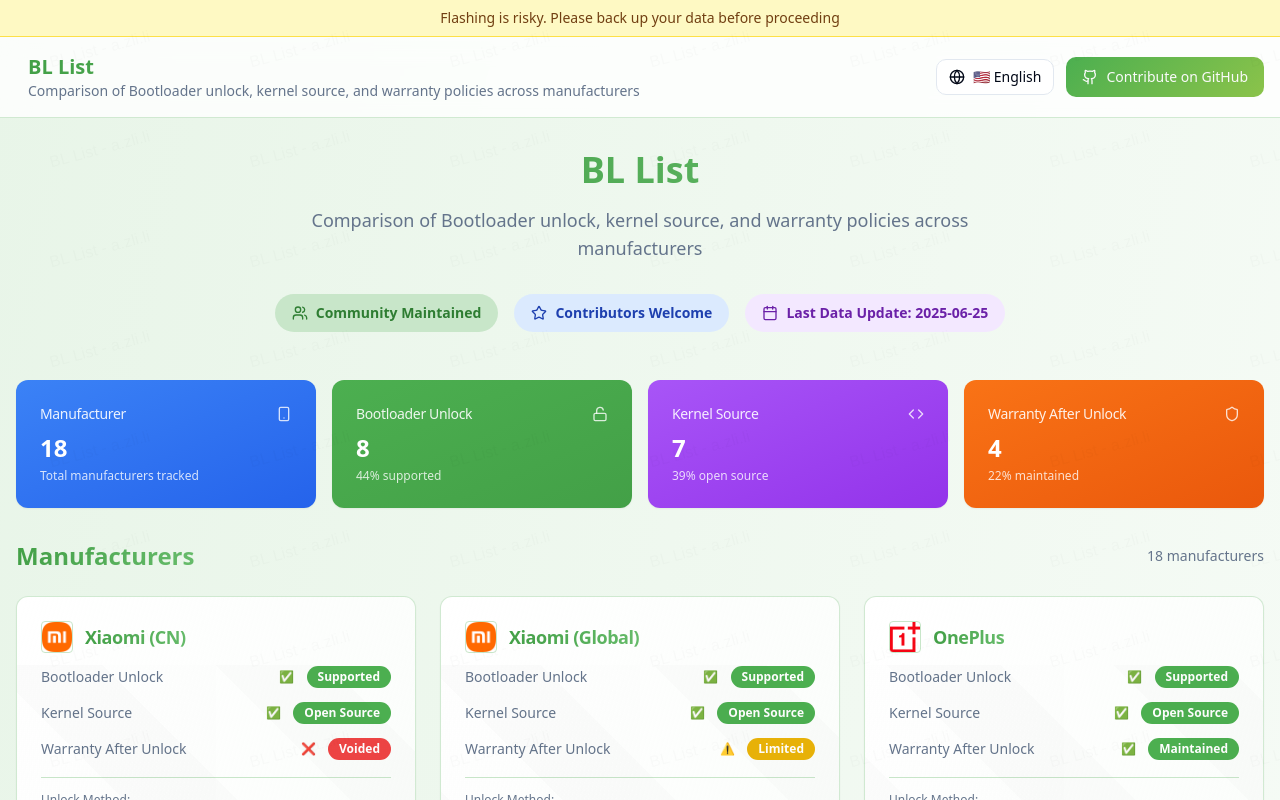
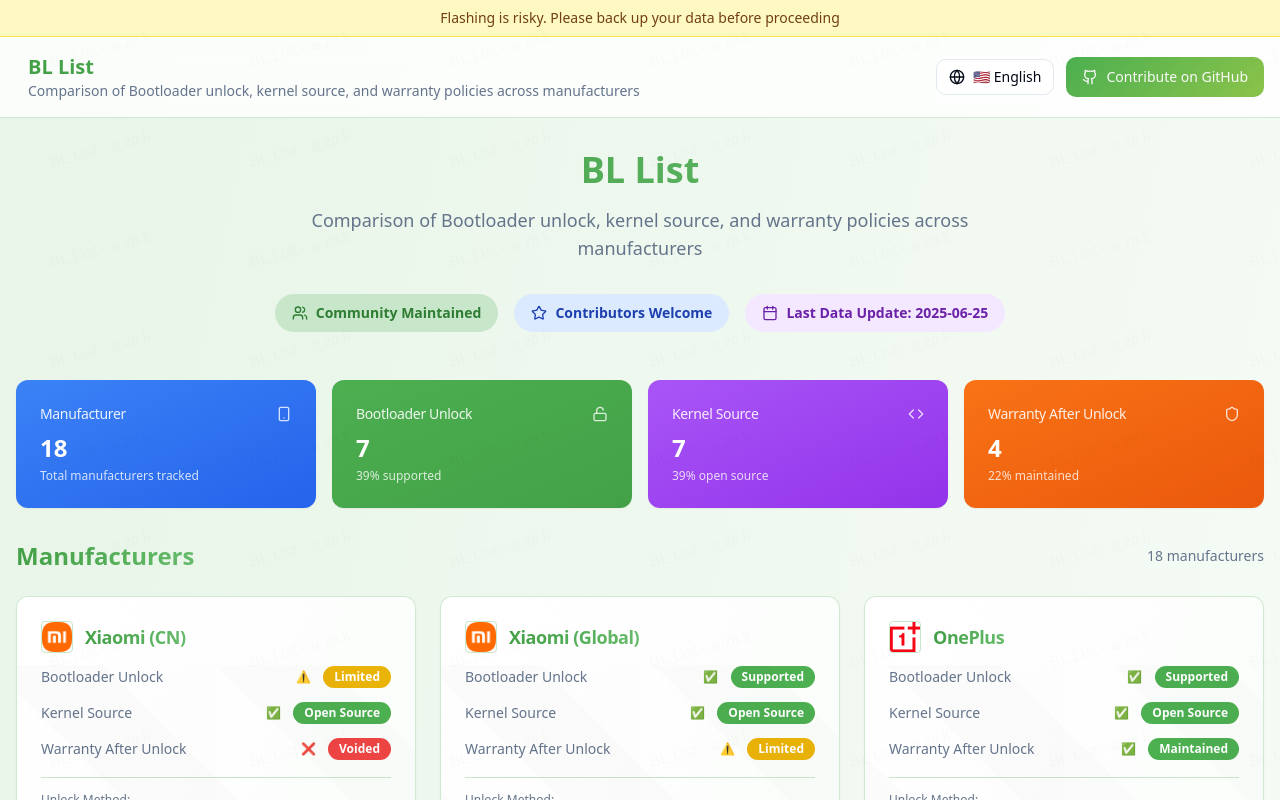
Before and after one commit to xuemian168/android-locker, a React (Vite) app: page / in a window 1280 px wide. Shown: the top 800 px of the page. Built offline with nearby package versions, Linux system fonts and the light colour scheme.

Commit message:
Update manufacturers.ts
修改了CN MI的一些内容。
加入了os1 miui解锁
以及不推荐跑路法

```diff
--- a/src/data/manufacturers.ts
+++ b/src/data/manufacturers.ts
@@ -36,11 +36,11 @@
     id: 'xiaomi-cn',
     name: 'Xiaomi (CN)',
     logo: '/logos/xiaomi.png',
-    bootloaderUnlock: 'supported',
+    bootloaderUnlock: 'partial',
     kernelSource: 'open',
     warrantyAfterUnlock: 'voided',
     unlockMethod: {
-      zh: '小米社区App申请 + 官方解锁工具，需要完成实名认证和社区任务',
+      zh: '小米社区App申请 + 官方解锁工具，需要完成实名认证和社区任务（HyperOS2需要社区答题，HyperOS1&MIUI可绕过该限制）\n *理论来说可以使用跑路法解锁，但是极为不推荐，该方法会让工作人员扣1000元的工资',
       en: 'Official unlock tool + Community App with real-name authentication, community level, quiz, and 180 days registration',
       hi: 'आधिकारिक अनलॉक टूल + कम्युनिटी ऐप, असली नाम सत्यापन, कम्युनिटी लेवल, क्विज़, 180 दिन पुराना खाता'
     },
@@ -60,7 +60,7 @@
       hi: 'आवश्यक'
     },
     accountLimit: {
-      zh: '需要：实名验证 + 社区5级 + 答题合格 + 账户满半年',
+      zh: '需要：实名验证 + 社区5级 + 答题通过 + 账户满半年',
       en: 'CN models require real-name authentication, community level 5, quiz passed, account registered for 180 days',
       hi: 'चीनी मॉडल के लिए असली नाम सत्यापन, कम्युनिटी लेवल 5, क्विज़ पास, 180 दिन पुराना खाता आवश्यक'
     },
```
